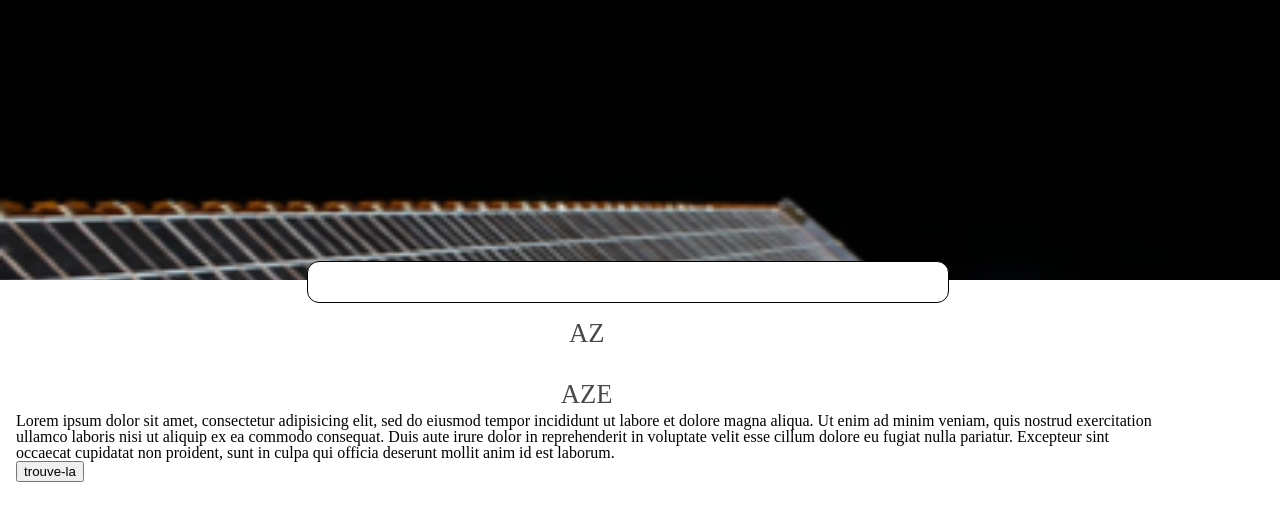
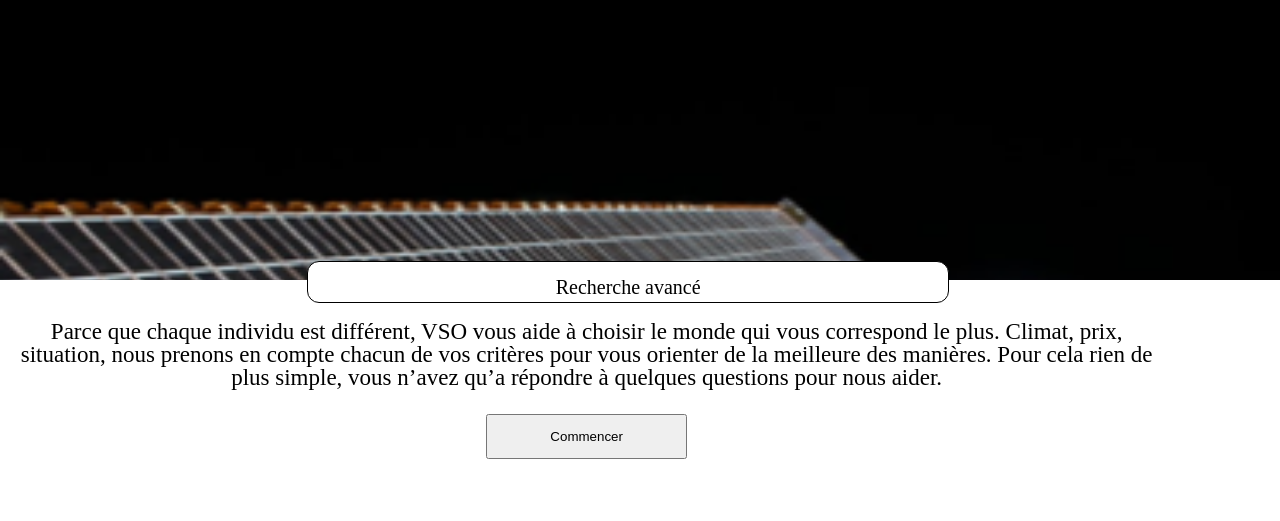
Before and after one commit to mggb/V-S-O, a PHP site: page /question.html in a window 1280 px wide. Shown: the top 521 px of the page. Run offline with PHP 8.4, Linux system fonts and the light colour scheme.

Commit message:
'finish'

```diff
--- a/css/question.css
+++ b/css/question.css
@@ -31,7 +31,7 @@
   margin: -19px 0 0 24%;
 }
 .textQuestion{
-  margin-top: 5px;
+  margin-top: 15px;
   font-size: 20px;
   text-align: center;
 }
@@ -87,3 +87,16 @@
 .textFind{
   text-align: center;
 }
+.text-in-finishPlanette{
+  text-align: center;
+  font-size: 23px;
+}
+.button-center{
+
+margin: 25px auto;
+
+display: block;
+
+width: 201px;
+height: 45px;
+}
--- a/question.html
+++ b/question.html
@@ -17,15 +17,18 @@
   <section class="image-question-header">
   </section>
   <div class="numberQuestion">
-    <p class="textQuestion"></p>
+    <p class="textQuestion">Recherche avancé</p>
   </div>
   <section class="containerQuestionAndAnswer">
-    <div class="col-xs-10 col-md-11 col-lg-11">
+    <div class="col-xs-12 col-md-11 col-lg-11">
     <div>
-      <h1 class="detailplanete-container-title pricinpal">az</h1>
-      <h2 class="secondary detailplanete-container-title ">aze</h2>
-      <p class="text-in-finishPlanette">Lorem ipsum dolor sit amet, consectetur adipisicing elit, sed do eiusmod tempor incididunt ut labore et dolore magna aliqua. Ut enim ad minim veniam, quis nostrud exercitation ullamco laboris nisi ut aliquip ex ea commodo consequat. Duis aute irure dolor in reprehenderit in voluptate velit esse cillum dolore eu fugiat nulla pariatur. Excepteur sint occaecat cupidatat non proident, sunt in culpa qui officia deserunt mollit anim id est laborum.</p>
-      <button  class="button-center start"type="button" name="button">trouve-la</button>
+
+      <p class="text-in-finishPlanette">Parce que chaque individu est différent, VSO vous aide à choisir le monde qui vous correspond le plus.
+
+Climat, prix, situation, nous prenons en compte chacun de vos critères pour vous orienter de la meilleure des manières.
+
+Pour cela rien de plus simple, vous n’avez qu’a répondre à quelques questions pour nous aider.</p>
+      <button  class="button-center start"type="button" name="button">Commencer</button>
     </div>
     </div>
   </section>
```
